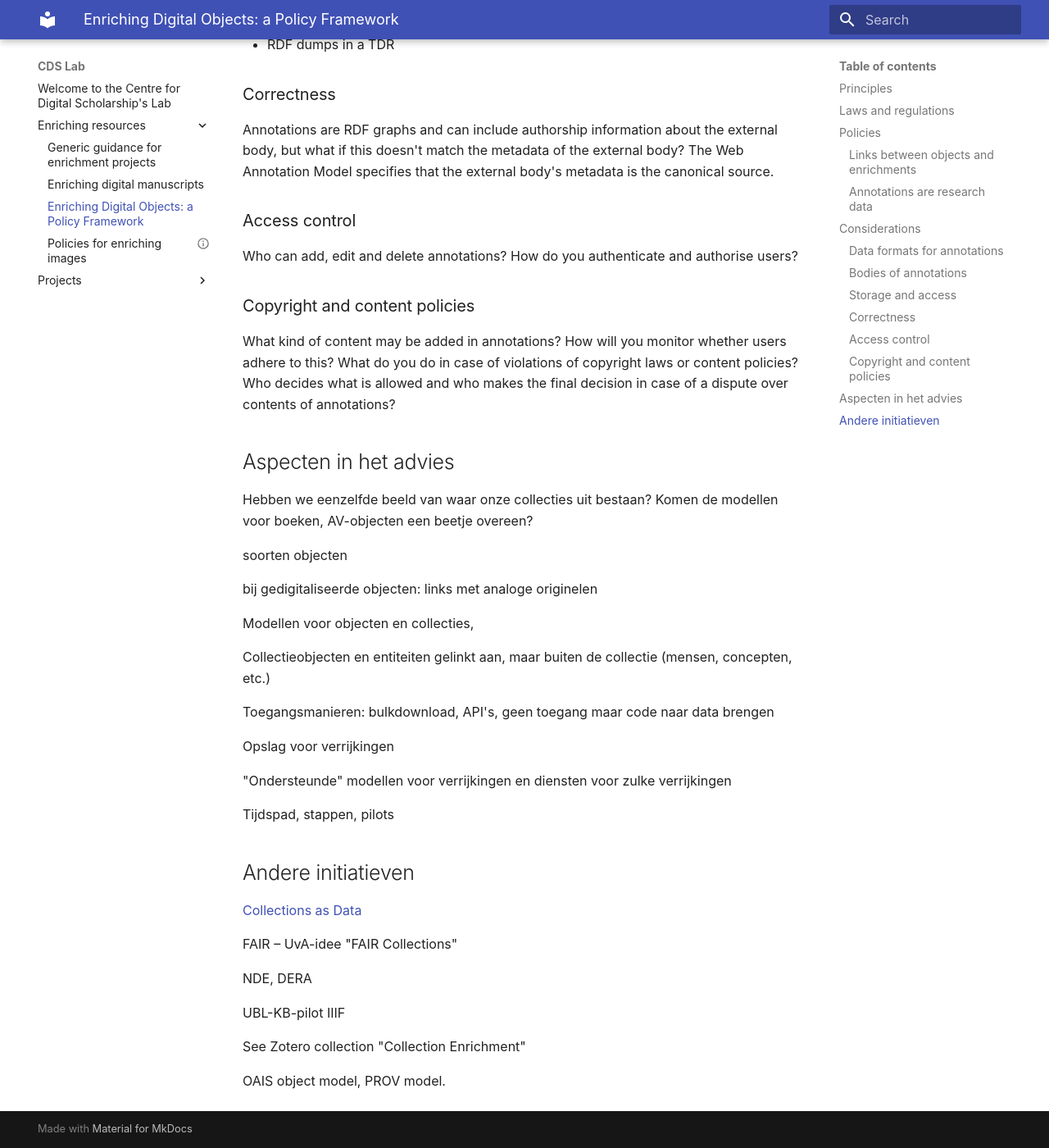
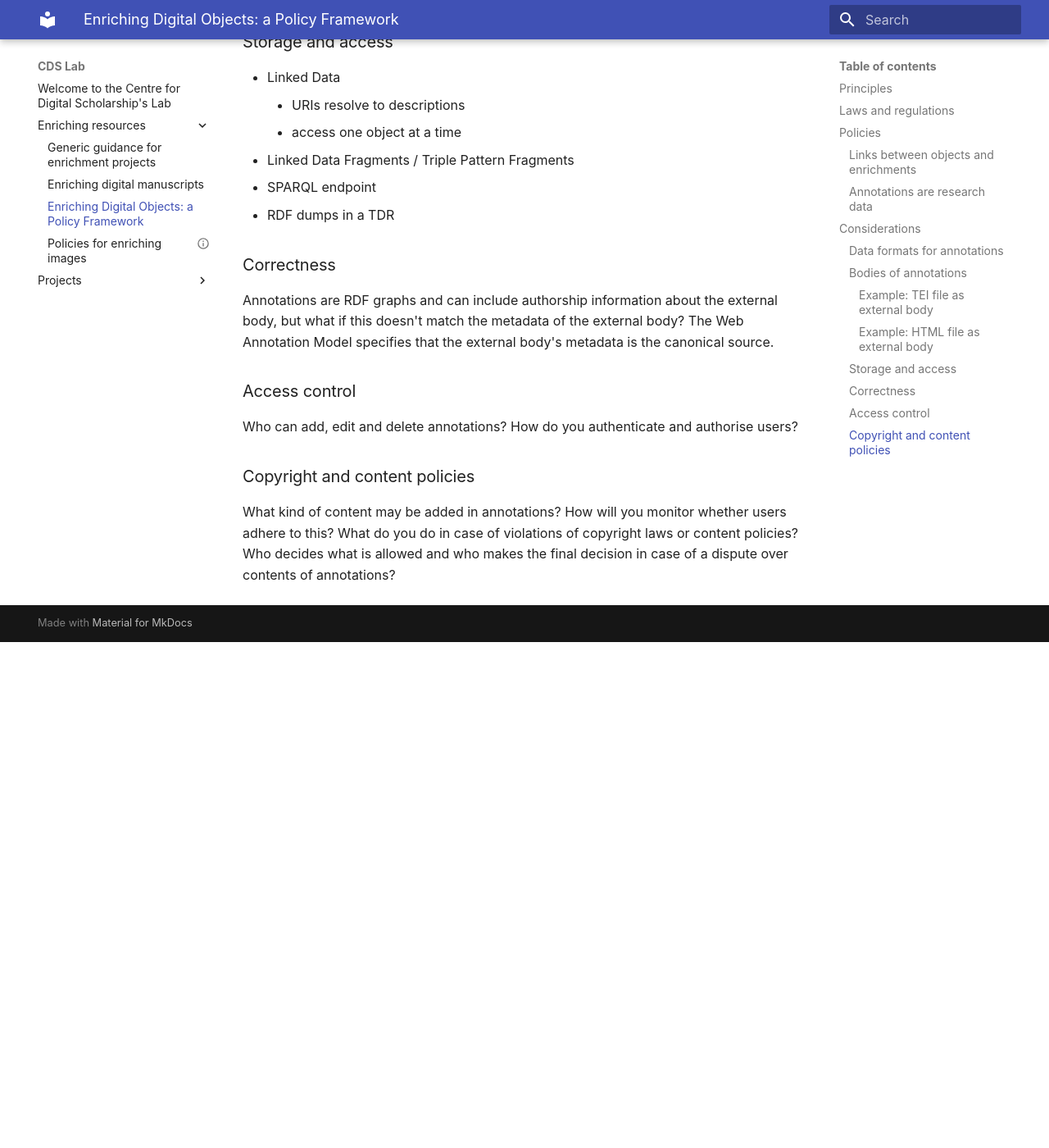
Before and after one commit to LeidenUniversityLibrary/cds-lab-homepage, an MkDocs documentation site: the page built from docs/enriching-resources/policy-framework.md, in a window 1280 px wide and 1400 px high, scrolled down 2005 px. Shown: the whole window at 82% size. Built offline with MkDocs 1.6.1 and Material for MkDocs 9.7.7, drawn with Linux system fonts in a browser that asks for light colours; after the commit the page ends 2788 px from its top, so only the background shows below that; some of the changed text lies outside the part shown.

Commit message:
Remove unrelated stuff, add link to DERA, add examples

```diff
--- a/docs/enriching-resources/policy-framework.md
+++ b/docs/enriching-resources/policy-framework.md
@@ -57,6 +59,11 @@ Annotations can have one or more bodies, or none (for specific motivations). If
         - HTML fragment
         - plain text
 
+### Example: TEI file as external body
+
+When you transcribe text from manuscripts, you may want to use the TEI guidelines and markup.
+
+### Example: HTML file as external body
 
 ## Storage and access
 
@@ -78,37 +85,3 @@ Who can add, edit and delete annotations? How do you authenticate and authorise
 ## Copyright and content policies
 
 What kind of content may be added in annotations? How will you monitor whether users adhere to this? What do you do in case of violations of copyright laws or content policies? Who decides what is allowed and who makes the final decision in case of a dispute over contents of annotations?
-
-# Aspecten in het advies
-
-Hebben we eenzelfde beeld van waar onze collecties uit bestaan? Komen de modellen voor boeken, AV-objecten een beetje overeen?
-
-soorten objecten
-
-bij gedigitaliseerde objecten: links met analoge originelen
-
-Modellen voor objecten en collecties,
-
-Collectieobjecten en entiteiten gelinkt aan, maar buiten de collectie (mensen, concepten, etc.)
-
-Toegangsmanieren: bulkdownload, API's, geen toegang maar code naar data brengen
-
-Opslag voor verrijkingen
-
-"Ondersteunde" modellen voor verrijkingen en diensten voor zulke verrijkingen
-
-Tijdspad, stappen, pilots
-
-# Andere initiatieven
-
-[Collections as Data](https://collectionsasdata.github.io/)
-
-FAIR – UvA-idee "FAIR Collections"
-
-NDE, DERA
-
-UBL-KB-pilot IIIF
-
-See Zotero collection "Collection Enrichment"
-
-OAIS object model, PROV model.
```
Also changed, not shown: other parts of docs/enriching-resources/policy-framework.md (+2 -0 lines).
